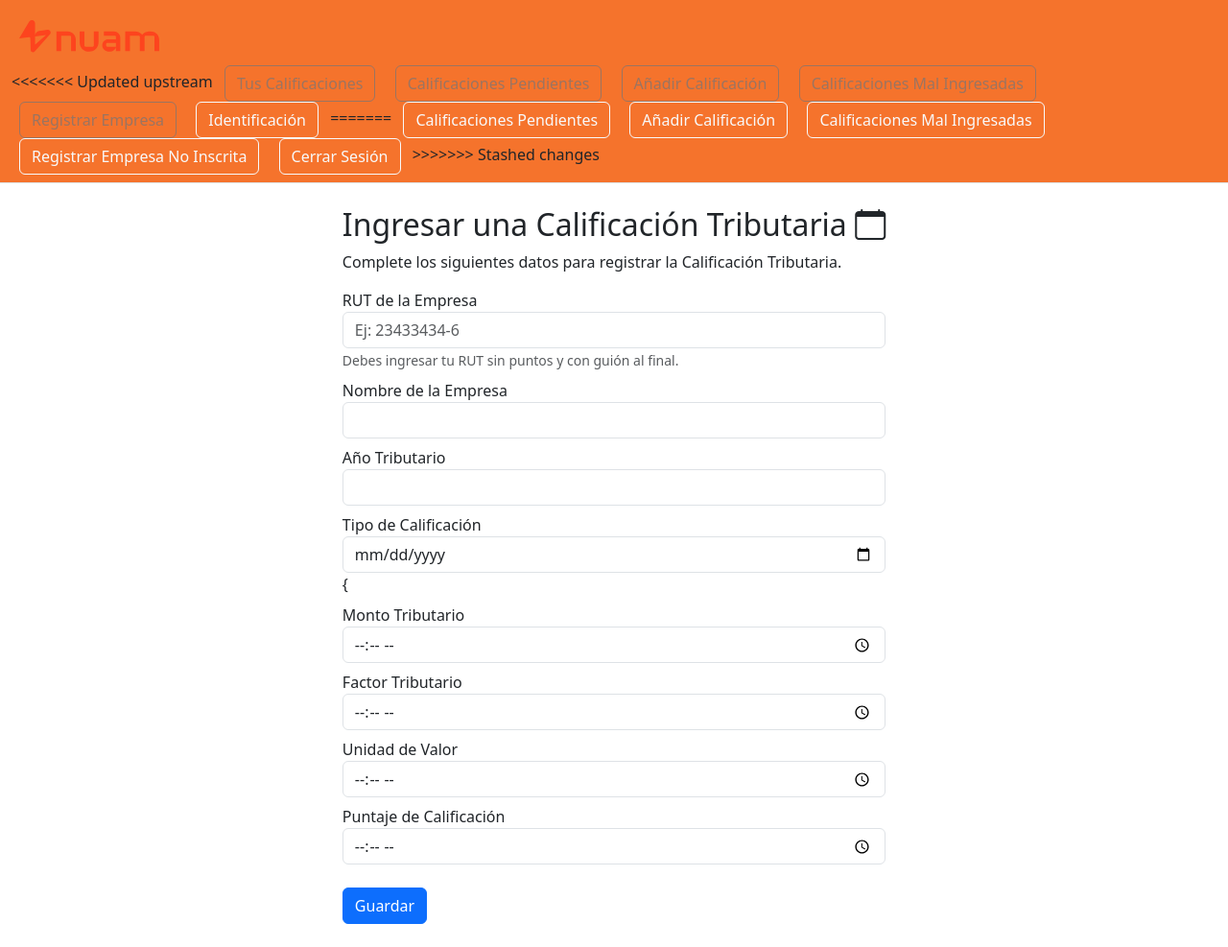
After one commit to javierpepito/Proyecto_Nuam, a Django app: template Contenedor_Calificaciones/templates/Contenedor_Calificaciones/calificacion_manual.html in a window 1280 px wide. The commit adds this page. Shown: the whole page at 96% size. Run offline with Django 4.2, Linux system fonts and the light colour scheme; the template is opened without the code that fills it, so the values that code supplies are empty.

Commit message:
Feat: cambios en bootsrap

```diff
--- /dev/null
+++ b/Contenedor_Calificaciones/static/Contenedor_Calificaciones/css/base.css
@@ -0,0 +1,3 @@
+.navbar{
+    background-color: #f5732c;
+}
--- a/Contenedor_Calificaciones/templates/Contenedor_Calificaciones/base.html
+++ b/Contenedor_Calificaciones/templates/Contenedor_Calificaciones/base.html
@@ -4,12 +4,12 @@
 <head>
     <meta charset="UTF-8">
     <meta name="viewport" content="width=device-width, initial-scale=1.0">
-    <!-- <link href="https://cdn.jsdelivr.net/npm/bootstrap@5.3.8/dist/css/bootstrap.min.css" rel="stylesheet" integrity="sha384-sRIl4kxILFvY47J16cr9ZwB07vP4J8+LH7qKQnuqkuIAvNWLzeN8tE5YBujZqJLB" crossorigin="anonymous">
+    <link href="https://cdn.jsdelivr.net/npm/bootstrap@5.3.8/dist/css/bootstrap.min.css" rel="stylesheet" integrity="sha384-sRIl4kxILFvY47J16cr9ZwB07vP4J8+LH7qKQnuqkuIAvNWLzeN8tE5YBujZqJLB" crossorigin="anonymous">
     <link href="https://cdn.jsdelivr.net/npm/bootstrap-icons@1.10.5/font/bootstrap-icons.css" rel="stylesheet">
     <script src="https://cdn.jsdelivr.net/npm/bootstrap@5.3.8/dist/js/bootstrap.bundle.min.js" integrity="sha384-FKyoEForCGlyvwx9Hj09JcYn3nv7wiPVlz7YYwJrWVcXK/BmnVDxM+D2scQbITxI" crossorigin="anonymous"></script>
-    -->
-    <link rel="stylesheet" href="{% static 'Contenedor_Calificaciones/static/css/base.css' %}">
-    <link rel="icon" href="../static/images/icono_nuam.svg" type="image/svg+xml">
+    <!-- Conectar bien el static -->
+    <link rel="stylesheet" href="{% static 'Contenedor_Calificaciones/css/base.css' %}">
+    <link rel="icon" href="../static/Contenedor_Calificaciones/images/icono_nuam.svg" type="image/svg+xml">
     <title>
         {% block title %}
         {% endblock %}
@@ -17,12 +17,13 @@
 </head>
 <body>
 
-    <nav class="navbar border-bottom border-body" data-bs-theme="dark">
+    <nav class="navbar border-bottom border-body navbar-dark">
         <div class="container-fluid">
             <a class="navbar-brand m-2" href="#">
-                <img src="../static/images/logo.svg">
+                <img src="../static/Contenedor_Calificaciones/images/logo.svg">
             </a>
             <div>
+<<<<<<< Updated upstream
                 {% if request.session.cuenta_id %}
                     <a class="btn btn-outline-light mx-2" href="#">Tus Calificaciones</a>
                     <a class="btn btn-outline-light mx-2" href="#">Calificaciones Pendientes</a>
@@ -38,6 +39,14 @@
                     <button class="btn btn-outline-secondary mx-2" type="button" disabled>Registrar Empresa</button>
                     <a class="btn btn-outline-light mx-2" href="{% url 'identificacion' %}">Identificación</a>
                 {% endif %}
+=======
+                <!-- <a class="btn btn-outline-light mx-2" href="{% url 'nombre_vista' %}">Tus Calificaciones</a> -->
+                <a class="btn btn-outline-light mx-2" href="#">Calificaciones Pendientes</a>
+                <a class="btn btn-outline-light mx-2" href="#">Añadir Calificación</a>
+                <a class="btn btn-outline-light mx-2" href="#">Calificaciones Mal Ingresadas</a>
+                <a class="btn btn-outline-light mx-2" href="#">Registrar Empresa No Inscrita</a>
+                <a class="btn btn-outline-light mx-2" href="#">Cerrar Sesión</a>
+>>>>>>> Stashed changes
             </div>
         </div>
     </nav>
--- /dev/null
+++ b/Contenedor_Calificaciones/templates/Contenedor_Calificaciones/calificacion_manual.html
@@ -0,0 +1,65 @@
+{% extends 'Contenedor_Calificaciones/base.html' %}
+
+{% block title %}
+    Agregar Calificacion Tributaria Manualmente
+{% endblock %}
+
+{% block content %}
+
+<section class="seccion-fondo-claro d-flex flex-column justify-content-center align-items-center">
+        <div class="contenedor-formulario p-4">
+            <h2 class="text-center">
+                Ingresar una Calificación Tributaria
+                <span><i class="bi bi-calendar"></i></span>
+            </h2>
+            <p>Complete los siguientes datos para registrar la Calificación Tributaria.</p>
+            <form method="POST">
+                {% csrf_token %}
+                <div class="form-group mt-2">
+                    <label for="rut">RUT de la Empresa</label>
+                    <input type="text" class="form-control" id="rut" name="rut" aria-describedby="ayudaFormato" placeholder="Ej: 23433434-6" required>
+                    <small id="ayudaFormato" class="form-text text-muted">Debes ingresar tu RUT sin puntos y con guión al final.</small>
+                </div>
+
+                <div class="form-group mt-2">
+                    <label for="nombre">Nombre de la Empresa</label>
+                    <input type="text" class="form-control" id="nombre" name="nombre" required>
+                </div>
+
+                <div class="form-group mt-2">
+                    <label for="motivo_visita">Año Tributario</label>
+                    <input type="text" class="form-control" id="motivo_visita" name="motivo_visita" required>
+                </div>
+
+                <div class="form-group mt-2">
+                    <label for="fecha_visita">Tipo de Calificación</label>
+                    <input type="date" class="form-control" id="fecha_visita" name="fecha_visita" required>
+                </div>
+                {
+                <div class="form-group mt-2">
+                    <label for="hora_entrada">Monto Tributario</label>
+                    <input type="time" class="form-control" id="hora_entrada" name="hora_entrada" required>
+                </div>
+
+                <div class="form-group mt-2">
+                    <label for="hora_salida">Factor Tributario</label>
+                    <input type="time" class="form-control" id="hora_salida" name="hora_salida" required>
+                </div>
+
+                <div class="form-group mt-2">
+                    <label for="hora_salida">Unidad de Valor</label>
+                    <input type="time" class="form-control" id="hora_salida" name="hora_salida" required>
+                </div>
+
+                <div class="form-group mt-2">
+                    <label for="hora_salida">Puntaje de Calificación</label>
+                    <input type="time" class="form-control" id="hora_salida" name="hora_salida" required>
+                </div>
+
+                <button type="submit" class="btn btn-primary mt-4">Guardar</button>
+            </form>
+
+        </div>
+    </section>
+
+{% endblock %}
```
Also changed, not shown: Contenedor_Calificaciones/static/Contenedor_Calificaciones/images/icono_nuam.svg (renamed from Contenedor_Calificaciones/static/images/icono_nuam.svg), Contenedor_Calificaciones/static/Contenedor_Calificaciones/images/logo.svg (renamed from Contenedor_Calificaciones/static/images/logo.svg), Contenedor_Calificaciones/static/css/base.css (deleted), readme.md.
